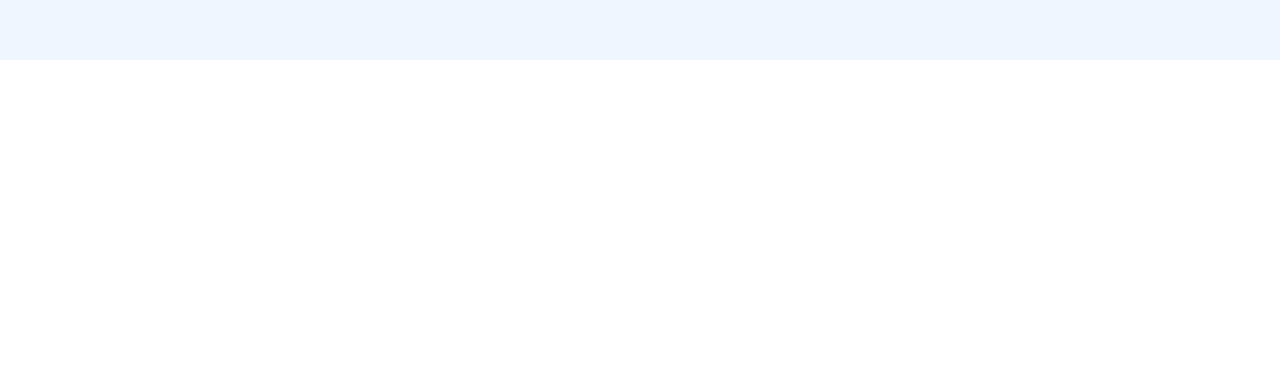
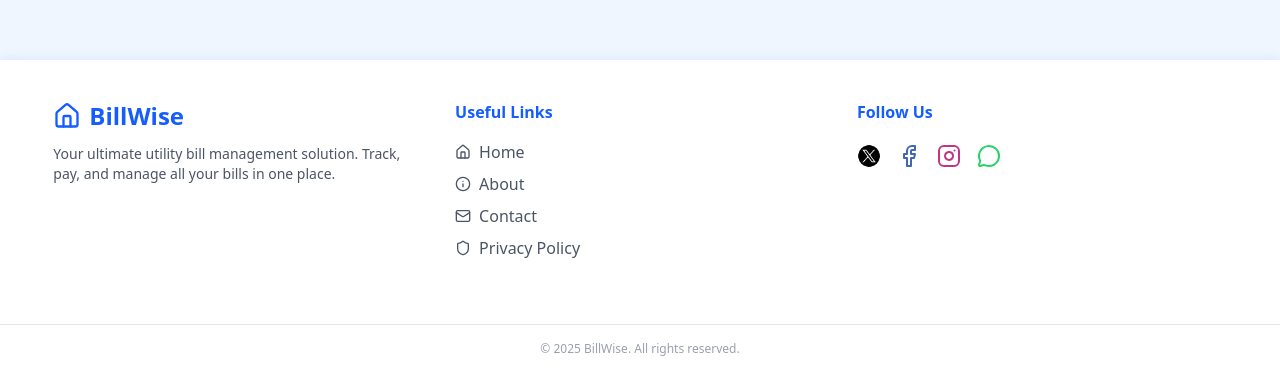
Before and after one commit to SamiunAuntor/PH-Assignment-10_Bill-Wise_Client, a React (Vite) app: page / in a window 1280 px wide. Shown: the part 806-1179 px from the top of the page. Before the commit the page ends 866 px from the top, so only its background shows below. Built offline with nearby package versions, Linux system fonts and the light colour scheme; no server answers.

Commit message:
added footer section

```diff
--- /dev/null
+++ b/src/Components/Footer.jsx
@@ -0,0 +1,71 @@
+import React from 'react';
+import { Home, Info, Mail, Facebook, Instagram, MessageCircle, Shield } from 'lucide-react';
+import { Link } from 'react-router-dom';
+import xLogo from "../assets/x-logo.png";
+
+const Footer = () => {
+    return (
+        <footer className="w-full bg-white shadow-[0_-2px_10px_rgba(59,130,246,0.1)]">
+            <div className="w-11/12 mx-auto py-10 grid md:grid-cols-3 gap-8 text-center md:text-left">
+
+                {/* Left: Logo & Description */}
+                <div className="flex flex-col gap-3 items-center md:items-start">
+                    <div className="flex items-center gap-2 justify-center md:justify-start">
+                        <Home size={28} className="text-blue-600" />
+                        <h1 className="text-2xl font-bold text-blue-600">BillWise</h1>
+                    </div>
+                    <p className="text-gray-600 text-sm">
+                        Your ultimate utility bill management solution. Track, pay, and manage all your bills in one place.
+                    </p>
+                </div>
+
+                {/* Middle: Useful Links */}
+                <div className="flex flex-col gap-2 items-center md:items-start">
+                    <h2 className="text-blue-600 font-semibold mb-2">Useful Links</h2>
+                    <Link to="/" className="text-gray-600 hover:text-blue-600 flex items-center gap-2">
+                        <Home size={16} /> Home
+                    </Link>
+                    <Link to="/about" className="text-gray-600 hover:text-blue-600 flex items-center gap-2">
+                        <Info size={16} /> About
+                    </Link>
+                    <Link to="/contact" className="text-gray-600 hover:text-blue-600 flex items-center gap-2">
+                        <Mail size={16} /> Contact
+                    </Link>
+                    <Link to="/privacy" className="text-gray-600 hover:text-blue-600 flex items-center gap-2">
+                        <Shield size={16} /> Privacy Policy
+                    </Link>
+                </div>
+
+                {/* Right: Follow Us */}
+                <div className="flex flex-col gap-3 items-center md:items-start">
+                    <h2 className="text-blue-600 font-semibold mb-2">Follow Us</h2>
+                    <div className="flex items-center gap-4">
+                        <a href="https://twitter.com" target="_blank" rel="noopener noreferrer">
+                            <img src={xLogo} alt="Twitter" className="w-6 h-6" />
+                        </a>
+                        <a href="https://facebook.com" target="_blank" rel="noopener noreferrer"
+                            className="text-[#4267B2] hover:text-blue-700">
+                            <Facebook size={24} />
+                        </a>
+                        <a href="https://instagram.com" target="_blank" rel="noopener noreferrer"
+                            className="text-[#C13584] hover:text-pink-600">
+                            <Instagram size={24} />
+                        </a>
+                        <a href="https://wa.me/" target="_blank" rel="noopener noreferrer"
+                            className="text-[#25D366] hover:text-green-600">
+                            <MessageCircle size={24} />
+                        </a>
+                    </div>
+                </div>
+
+            </div>
+
+            {/* Bottom copyright */}
+            <div className="w-full border-t border-gray-200 mt-6 py-4 text-center md:text-center text-gray-400 text-xs">
+                © {new Date().getFullYear()} BillWise. All rights reserved.
+            </div>
+        </footer>
+    );
+};
+
+export default Footer;
--- a/src/Layouts/MainLayout.jsx
+++ b/src/Layouts/MainLayout.jsx
@@ -1,6 +1,7 @@
 import React from 'react';
 import NavBar from '../Components/NavBar';
 import { Outlet } from 'react-router-dom';
+import Footer from '../Components/Footer';
 
 const MainLayout = () => {
     return (
@@ -9,6 +10,7 @@ const MainLayout = () => {
             <Outlet>
                 {/* All pages will load here dynamically */}
             </Outlet>
+            <Footer></Footer>
         </div>
     );
 };
```
Also changed, not shown: src/assets/x-logo.png (added).
